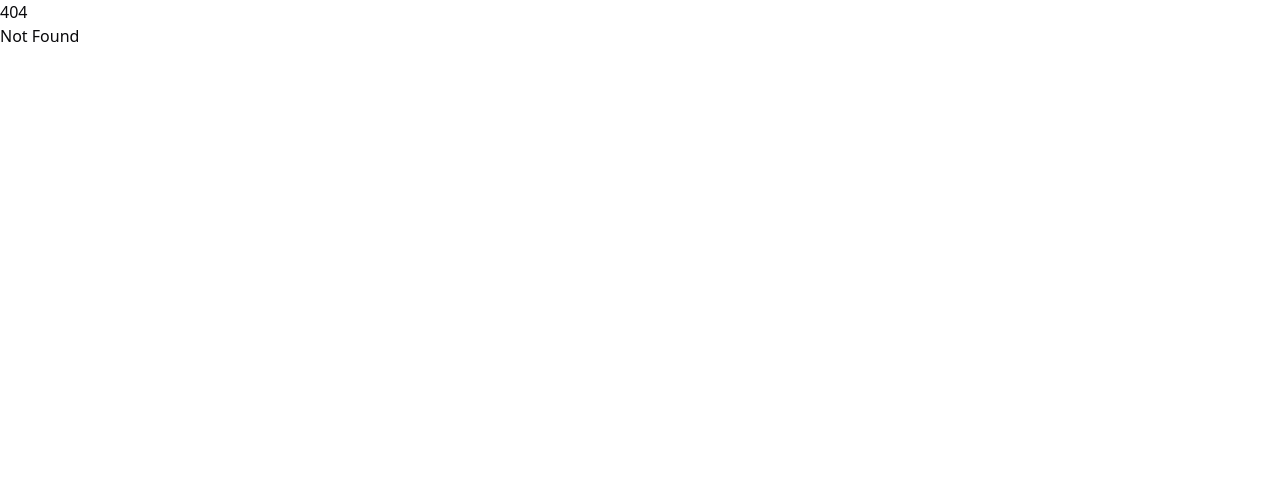
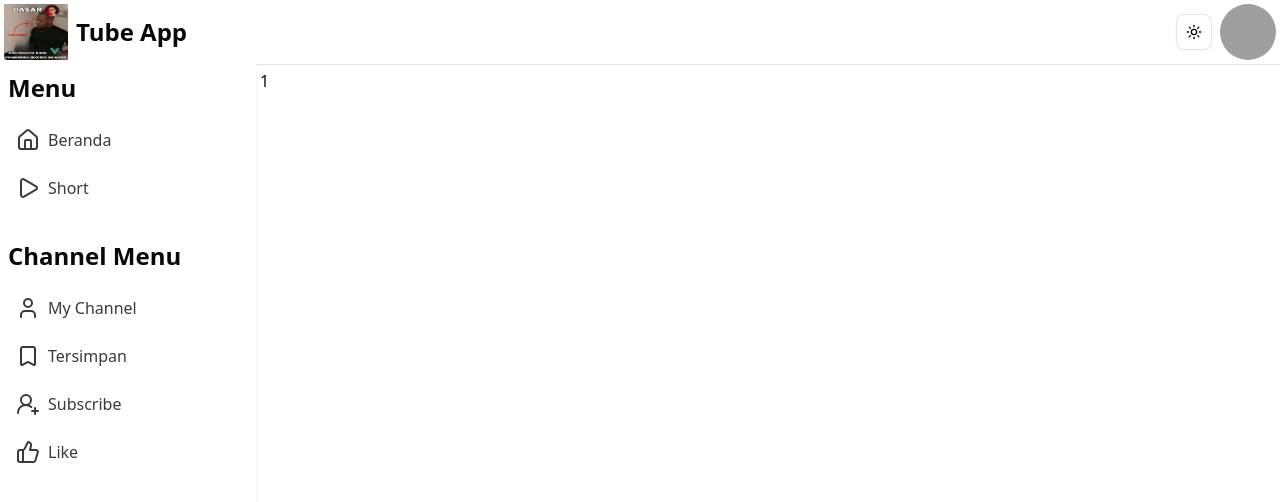
Before and after one commit to SiamAlSobari/ui_tube, a SvelteKit app: page /watch/short/1 in a window 1280 px wide. Before the commit this address had no page. Shown: the top 502 px of the page. Built offline with nearby package versions, Linux system fonts and the light colour scheme; no server answers; grey boxes are pictures that could not be loaded.

Commit message:
feat(): add routing detail videoId

```diff
--- /dev/null
+++ b/src/routes/(user-content)/watch/short/[videoId]/+page.svelte
@@ -0,0 +1,7 @@
+<script lang="ts">
+	import { page } from "$app/state";
+
+    let videoId = page.params.videoId
+</script>
+
+<p>{videoId}</p>
--- /dev/null
+++ b/src/routes/(user-content)/watch/video/[videoId]/+page.svelte
@@ -0,0 +1,7 @@
+<script lang="ts">
+	import { page } from "$app/state";
+
+    let videoId = page.params.videoId
+</script>
+
+<p>{videoId}</p>
```
